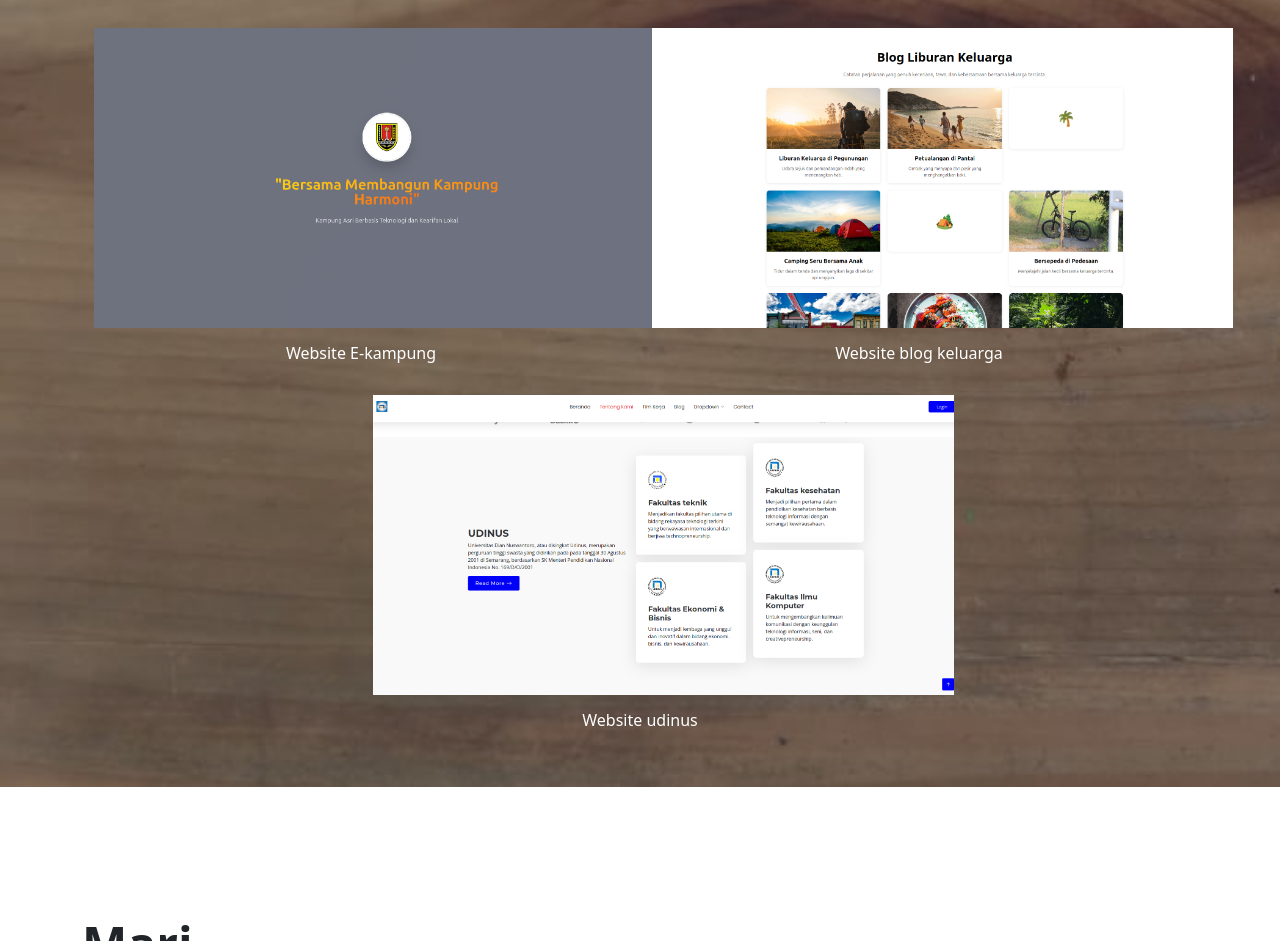
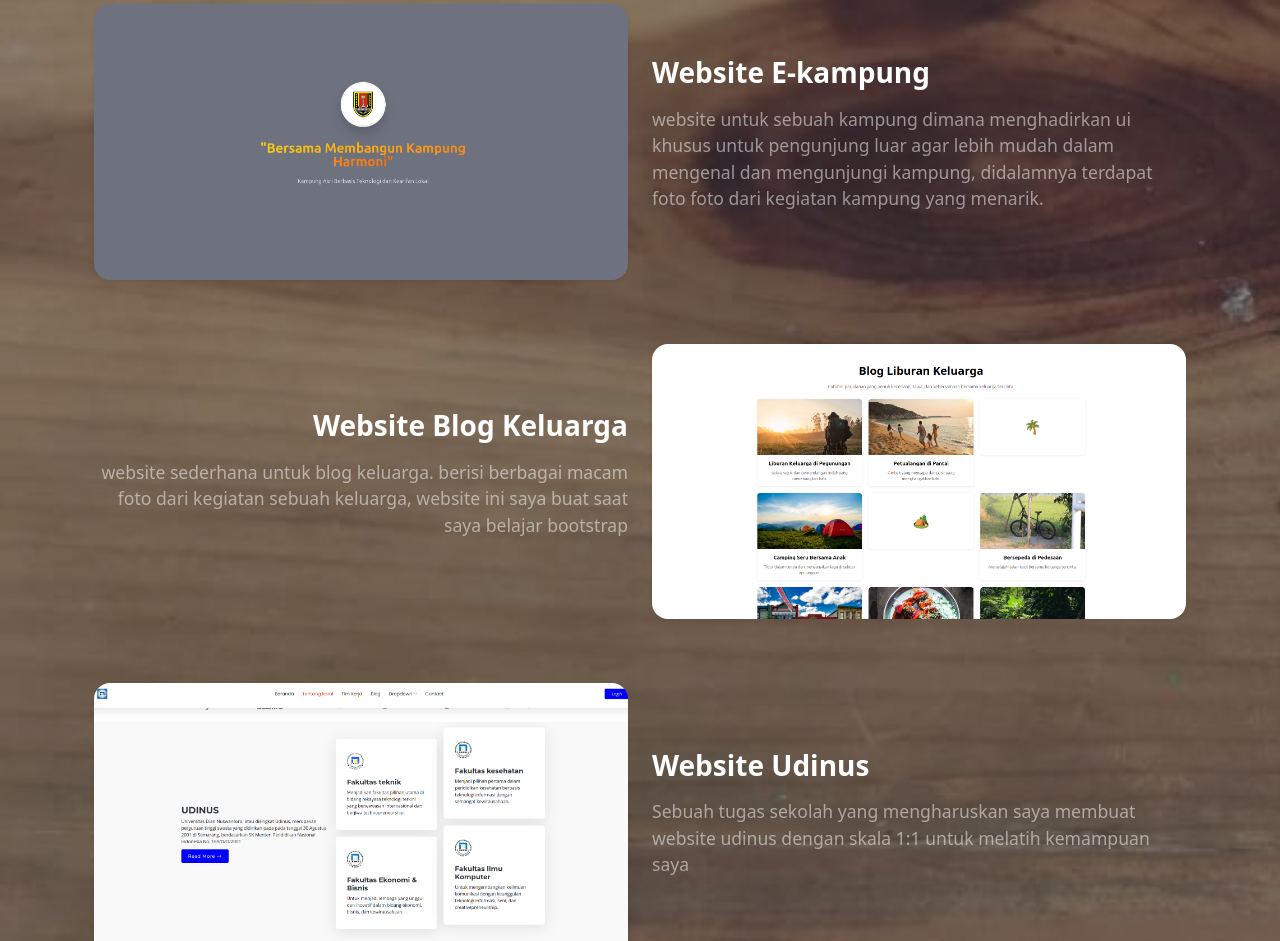
Before and after one commit to Ridz-web/PortofolioDSI, a plain HTML site: page Index.html in a window 1280 px wide. Shown: the part 1859-2800 px from the top of the page. Drawn offline with nearby package versions, Linux system fonts and the light colour scheme.

Commit message:
update dikit sajalah

```diff
--- a/Index.html
+++ b/Index.html
@@ -77,8 +77,8 @@
             Master Oogway
           </figcaption>
           <p class="text-white">
-            Saya adalah seorang junior
-            <span class="fw-bold p-2 rounded-3" style="color: black ; background-color: #ffb30e;">frontend developer</span>
+             Seorang junior
+            <span class="fw-bold p-2 rounded-3" style="color: black ; background-color: #ffb30e;">Frontend Developer</span>
 
         </div>
         <div class="col-md-4 text-center rounded-circle ">
@@ -172,47 +172,51 @@
             </h1>
             <p class="text-center"> Berikut adalah beberapa project yang pernah saya buat.</p>
           </div>
+<section id="project" class="py-5">
+  <div class="container">
 
-          <section id="kemampuan" class="py-5">
+    <div class="row align-items-center mb-5 pb-3">
+      <div class="col-md-6 text-center text-md-start">
+        <a href="https://script.google.com/macros/s/AKfycbyEn-AnMhm9drStk6uyT7YGoh7t042wxZdD6vh18v9fH5trme_8CS3FIDVmU_G2UTlk/exec" target="_blank">
+          <img src="images/Kampung.png" alt="E-kampung" class="img-fluid rounded-4 shadow-sm" style="max-height: 300px; width: auto;">
+        </a>
+      </div>
+      <div class="col-md-6 text-center text-md-start mt-4 mt-md-0">
+        <h3 class="text-white fw-bold">Website E-kampung</h3>
+        <p class="text-white-50 mt-3 d-none d-md-block" style="font-size: 1.1rem;">
+        website untuk sebuah kampung dimana menghadirkan ui khusus untuk pengunjung luar agar lebih mudah dalam mengenal dan mengunjungi kampung, didalamnya terdapat foto foto dari kegiatan kampung yang menarik.
+        </p>
+      </div>
+    </div>
 
-            <div class="container">
-              <div class="row justify-content-center">
-                <div class="col-lg-6 col-md-6 gap-3">
-                  <div class=" border-0 h-100 text-center rounded-4">
-                    <div class=""">
-                        <a href="
-                      https://script.google.com/macros/s/AKfycbyEn-AnMhm9drStk6uyT7YGoh7t042wxZdD6vh18v9fH5trme_8CS3FIDVmU_G2UTlk/exec"
-                      target="_blank">
-                      <img class="mt-4" src="images/Kampung.png" alt="" style="max-height: 300px; width: auto;">
-                      </a>
-                      <h6 class="mt-3 text-white">Website E-kampung</h6>
-                    </div>
-                  </div>
-                </div>
-                <div class="col-lg-6 col-md-6 mt-4 mt-sm-0">
-                  <div class=" h-100 text-center rounded-4">
-                    <div class="">
-                      <a href="https://ridz-web.github.io/FamilyBlog/" target="_blank">
-                        <img class="mt-4" src="images/blogKeluarga.png" alt="" style="max-height: 300px; width: auto;">
-                      </a>
-                      <h6 class="mt-3 text-white">Website blog keluarga</h6>
-                    </div>
-                  </div>
-                </div>
-                <div class="col-lg-6 col-md-6 mt-4 mt-sm-0">
-                  <div class=" h-100 text-center rounded-4">
-                    <div class="">
+    <div class="row align-items-center mb-5 pb-3">
+      <div class="col-md-6 text-center text-md-end order-1 order-md-2">
+        <a href="https://ridz-web.github.io/FamilyBlog/" target="_blank">
+          <img src="images/blogKeluarga.png" alt="Blog Keluarga" class="img-fluid rounded-4 shadow-sm" style="max-height: 300px; width: auto;">
+        </a>
+      </div>
+      <div class="col-md-6 text-center text-md-end order-2 order-md-1 mt-4 mt-md-0">
+        <h3 class="text-white fw-bold">Website Blog Keluarga</h3>
+        <p class="text-white-50 mt-3 d-none d-md-block" style="font-size: 1.1rem;">
+         website sederhana untuk blog keluarga. berisi berbagai macam foto dari kegiatan sebuah keluarga, website ini saya buat saat saya belajar bootstrap
+        </p>
+      </div>
+    </div>
 
-                      <img class="mt-4" src="images/udinus.png" alt="" style="max-height: 300px; width: auto;">
+    <div class="row align-items-center">
+      <div class="col-md-6 text-center text-md-start">
+        <img src="images/udinus.png" alt="Udinus" class="img-fluid rounded-4 shadow-sm" style="max-height: 300px; width: auto;">
+      </div>
+      <div class="col-md-6 text-center text-md-start mt-4 mt-md-0">
+        <h3 class="text-white fw-bold">Website Udinus</h3>
+        <p class="text-white-50 mt-3 d-none d-md-block" style="font-size: 1.1rem;">
+          Sebuah tugas sekolah yang mengharuskan saya membuat website udinus dengan skala 1:1 untuk melatih kemampuan saya
+        </p>
+      </div>
+    </div>
 
-                      <h6 class="mt-3 text-white">Website udinus</h6>
-                    </div>
-                  </div>
-                </div>
-              </div>
-            </div>
-
-          </section>
+  </div>
+</section>
   </section>
 
   <section id="kontak" class="d-flex justify-content-center align-items-center min-vh-50"
@@ -246,7 +250,7 @@
             </div>
 
             <div class="col-12 col-lg-4 " index.html>
-              <div class="card h-100 shadow-sm rounded-4 shadow-lg">
+              <div class="card h-100 shadow-sm rounded-4 shadow-lg" >
                 <div class="card-body p-4 text-center text-lg-start">
                   <div class="text-center text-lg-start mb-3">
                     <h5 class="fw-bold text-dark mb-1">Sosial Media</h5>
```
